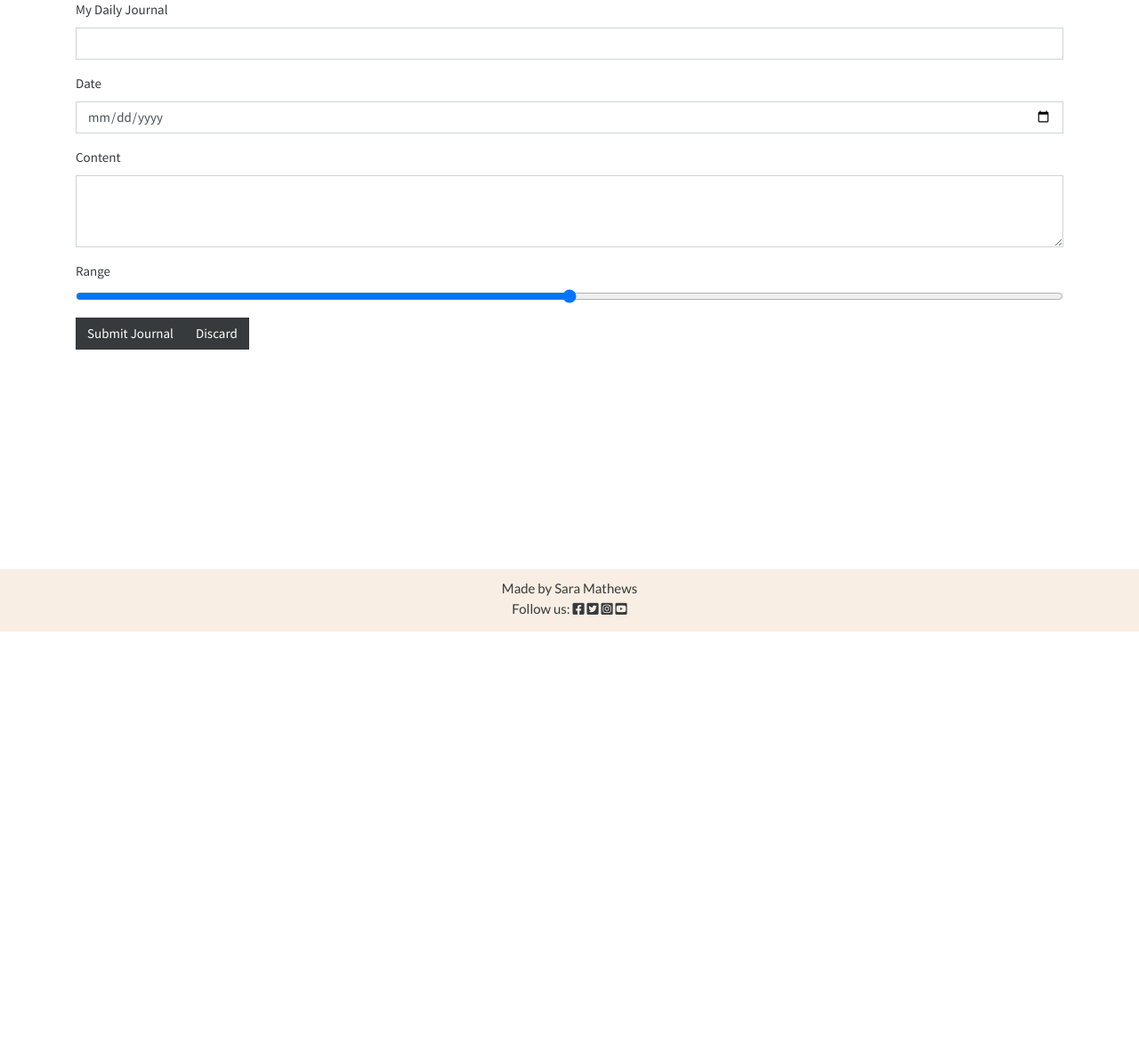
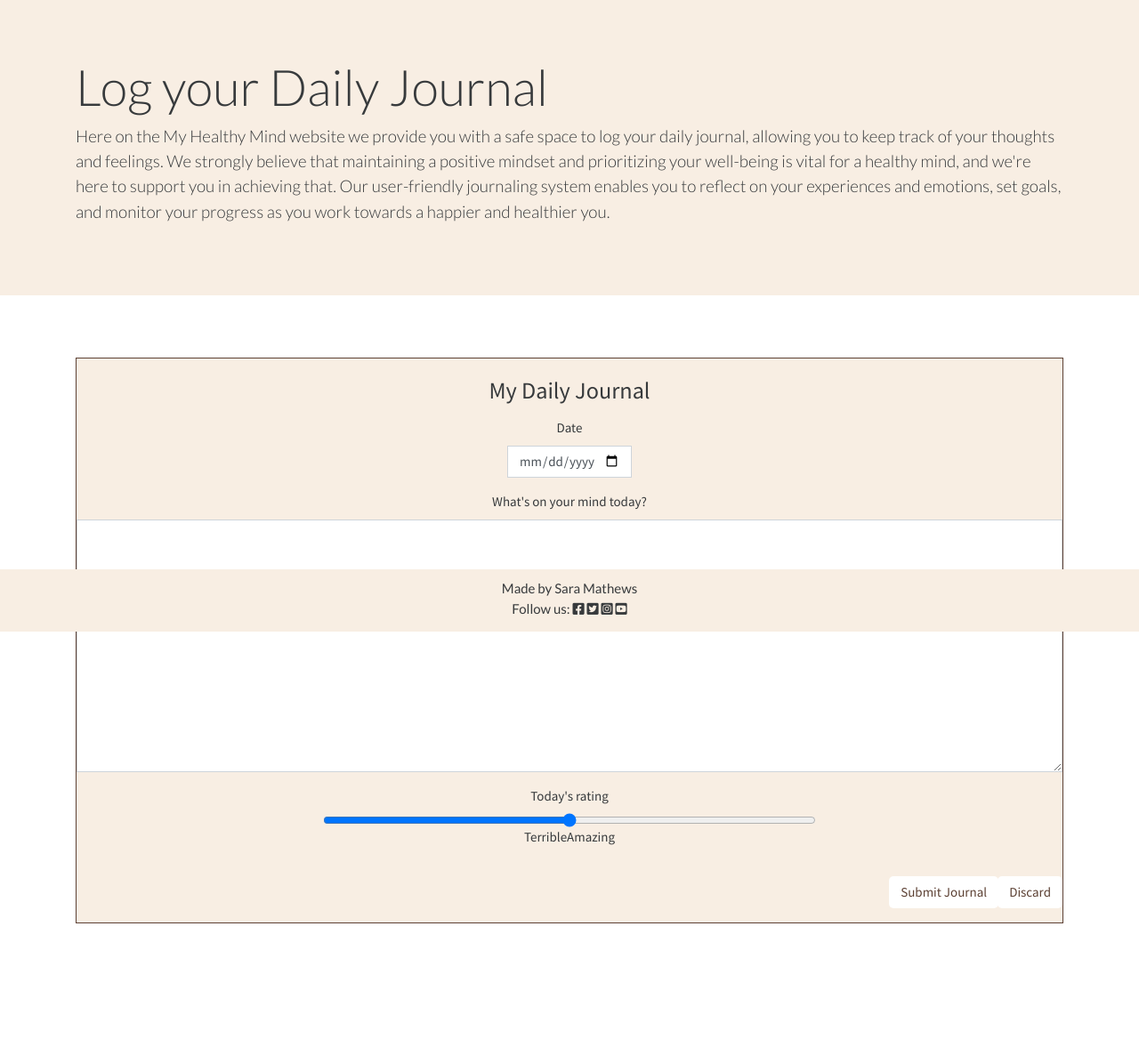
Before and after one commit to SaraMathews/My-Healthy-Mind, a Django app: page /daily_journal/ in a window 1280 px wide. Shown: the part 90-1258 px from the top of the page at 89% size. Before the commit the page ends 800 px from the top, so only its background shows below. Run offline with Django 3.2, Linux system fonts and the light colour scheme; some libraries are stand-ins or nearby versions; some web fonts are replaced.

Commit message:
Add styling to daily_journal.html

```diff
--- a/static/css/style.css
+++ b/static/css/style.css
@@ -84,7 +84,7 @@
 
 .button:hover {
     cursor: pointer;
-    color: white;
+    color: #5C4033;
     background-color: #F3DED4;
 }
 
@@ -98,6 +98,40 @@ footer {
 }
 
 
+
+/* daily_journal.html */
+
+.daily-journal-container {
+    margin-top: 70px;
+
+}
+
+.form-daily-journal {
+    background-color: #f8eee3;
+    border: 1px solid #5C4033;
+    margin-bottom: 130px;
+}
+
+.date-label {
+    width: 140px;
+    position: relative;
+    margin: auto;
+}
+
+.rating-today {
+    width: 50%;
+    position: relative;
+    margin: auto;
+}
+
+.amazing-range {
+    margin-right: 20px;
+}
+
+.form-group>h3 {
+    margin-top: 20px;
+    font-weight: 400;
+}
 
 /*Media queries
 Media queries for medium screen size from 990px width and above */
--- a/templates/base.html
+++ b/templates/base.html
@@ -63,10 +63,10 @@
         <main>
             {% block content %}
             {% endblock content %}
-            <div class="container">
-                {% block journalform %}
-                {% endblock journalform %}
-            </div>
+
+            {% block journalform %}
+            {% endblock journalform %}
+
         </main>
         <!-- Footer -->
         <footer class="footer fixed-bottom">
--- a/templates/daily_journal.html
+++ b/templates/daily_journal.html
@@ -1,29 +1,54 @@
 {% extends 'base.html' %}
+{% block journalform %}
 {% load static %}
-{% block journalform %}
-<form>
+
+<div class="container-fluid p-0 first-container">
+    <div class="jumbotron jumbotron-fluid h-50 h-md-75 mb-0">
+        <div class="container">
+            <h1 class="display-4">Log your Daily Journal</h1>
+            <p class="lead">Here on the My Healthy Mind website we provide you with a safe space to log your
+                daily
+                journal,
+                allowing you to keep track of your thoughts and
+                feelings. We strongly believe that maintaining a positive mindset and prioritizing your
+                well-being is vital for a
+                healthy mind, and we're here to support you in achieving that. Our user-friendly journaling
+                system enables you to
+                reflect on your experiences and emotions, set goals, and monitor your progress as you work
+                towards a happier and
+                healthier you.</p>
+        </div>
+    </div>
+    <div class="d-flex align-items-center justify-content-center daily-journal-container"></div>
+    <div class=" container text-center">
+        <form class="form-daily-journal ">
             <div class="form-group">
-        <label for="heading">My Daily Journal</label>
-        <input type="text" class="form-control" id="heading" name="heading">
+                <h3>My Daily Journal</h3>
             </div>
             <div class="form-group">
                 <label for="date">Date</label>
-        <input type="date" class="form-control" id="date" name="date">
+                <input type="date" class="form-control date-label" id="date" name="date">
+            </div>
+
+            <div class="form-group ">
+                <label for="content">What's on your mind today?</label>
+                <textarea class="form-control text-area-form" id="content" name="content" rows="12"></textarea>
             </div>
             <div class="form-group">
-        <label for="content">Content</label>
-        <textarea class="form-control" id="content" name="content" rows="3"></textarea>
+                <label for="range">Today's rating</label>
+                <input type="range" class="form-control-range rating-today" id="range" name="range" min="1" max="5">
+
+                <div class="d-flex justify-content-center">
+                    <p>Terrible</p>
+                    <p>Amazing</p>
                 </div>
-    <div class="form-group">
-        <label for="range">Range</label>
-        <input type="range" class="form-control-range" id="range" name="range" min="1" max="5">
             </div>
-    <div class="form-group">
+            <div class="form-group d-flex justify-content-end">
                 <div class="btn-group" role="group" aria-label="Basic example">
-            <button type="button" class="btn btn-secondary">Submit Journal</button>
-            <button type="button" class="btn btn-secondary">Discard</button>
+                    <button type="button" class="btn button">Submit Journal</button>
+                    <button type="button" class="btn button">Discard</button>
                 </div>
             </div>
         </form>
-
+    </div>
     {% endblock %}
```
Lines whose indentation alone changed are shown as unchanged.
